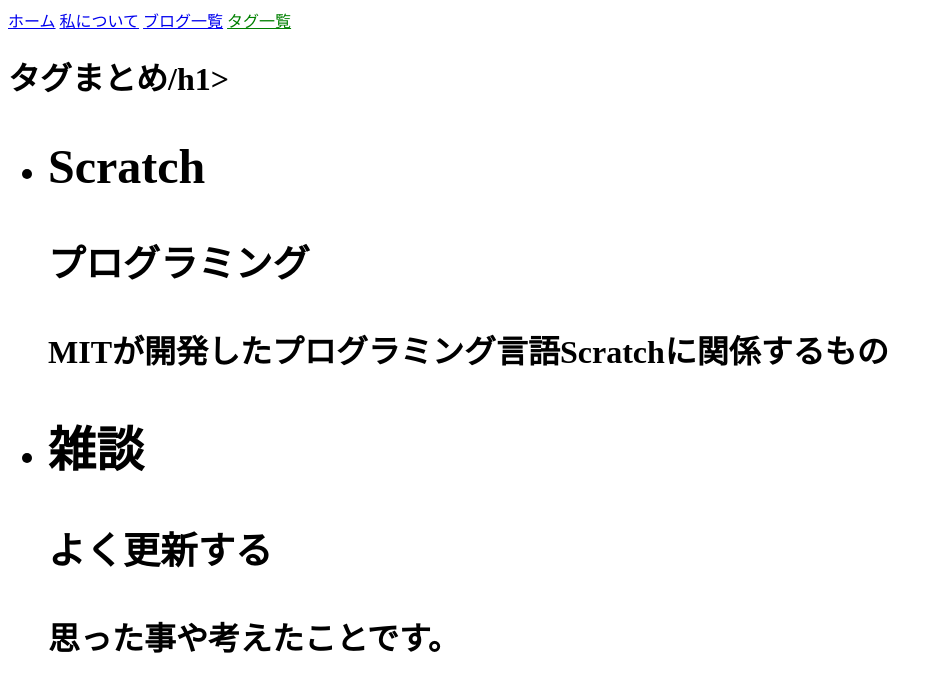
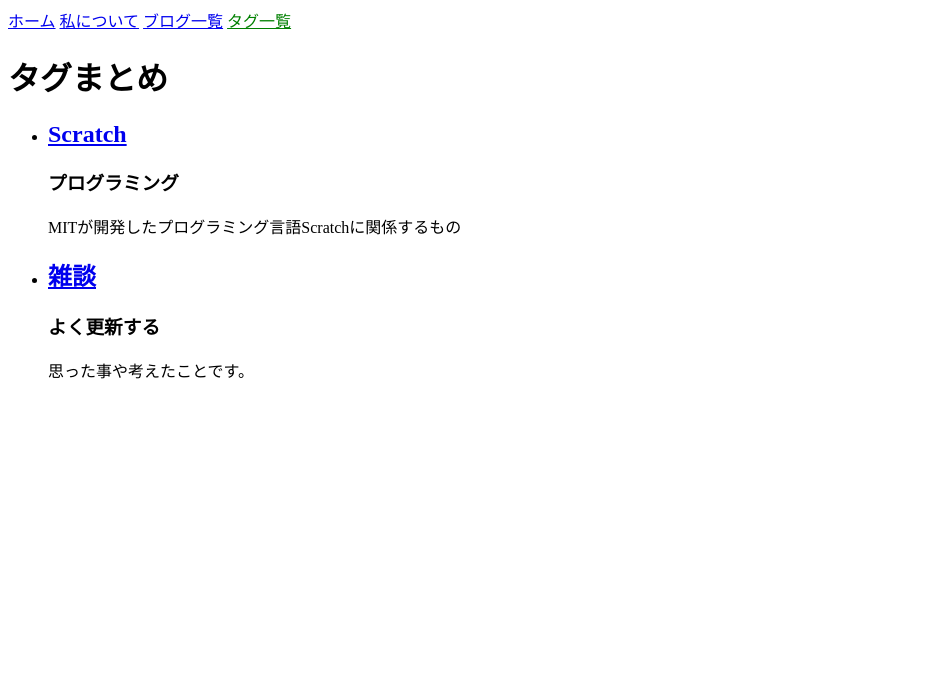
Before and after one commit to sirokurokumasan/sirokurokumasan.github.io, a Jekyll site: the page built from staff.html, in a window 1280 px wide. Shown: the top 692 px of the page, without its empty margins (0-942 px from the left). Built offline with Jekyll 4.4.1, drawn with Linux system fonts in a browser that asks for light colours.

Commit message:
Update staff.html

```diff
--- a/staff.html
+++ b/staff.html
@@ -2,12 +2,12 @@
 layout: default
 title: タグまとめ
 ---
-<h1>タグまとめ/h1>
+<h1>タグまとめ</h1>
 
 <ul>
   {% for author in site.authors %}
     <li>
-      <h2>{{ author.name }}</h2>
+      <h2><a href="{{ author.url }}">{{ author.name }}</a></h2>
       <h3>{{ author.position }}</h3>
       <p>{{ author.content | markdownify }}</p>
     </li>
```
